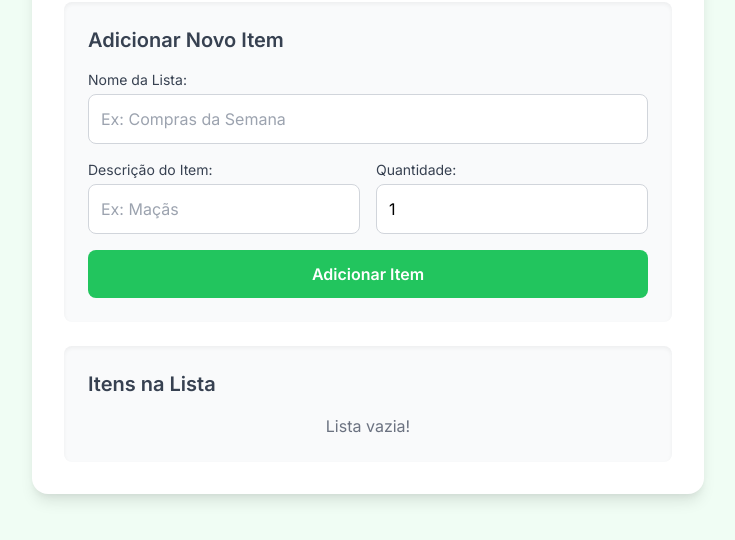
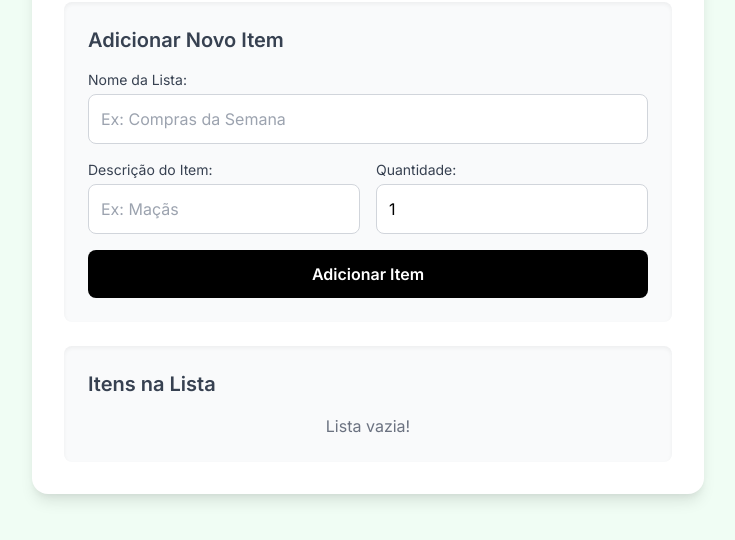
Before and after one commit to profjamesfreitas/minhaListaDeCompras, a plain HTML site: page index.html in a window 1280 px wide. Shown: the part 198-738 px from the top of the page, without its empty margins (272-1007 px from the left). Drawn offline with nearby package versions, Linux system fonts and the light colour scheme.

Commit message:
Update index.html

```diff
--- a/index.html
+++ b/index.html
@@ -17,14 +17,14 @@
             box-shadow: 0 10px 15px -3px rgba(0, 0, 0, 0.1), 0 4px 6px -2px rgba(0, 0, 0, 0.05);
         }
         .btn-primary {
-            background-color: #22c55e; /* Verde */
+            background-color: #000000; /* Preto */
             color: white;
             padding: 0.75rem 1.5rem;
             border-radius: 0.5rem;
             transition: background-color 0.3s ease;
         }
         .btn-primary:hover {
-            background-color: #16a34a; /* Verde mais escuro no hover */
+            background-color: #374151; /* Cinza escuro no hover */
         }
         .btn-remove {
             background-color: #ef4444; /* Vermelho */
```
